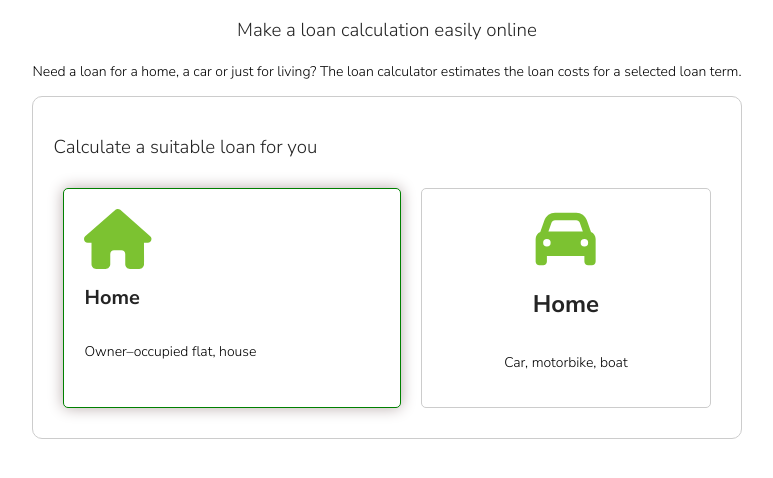
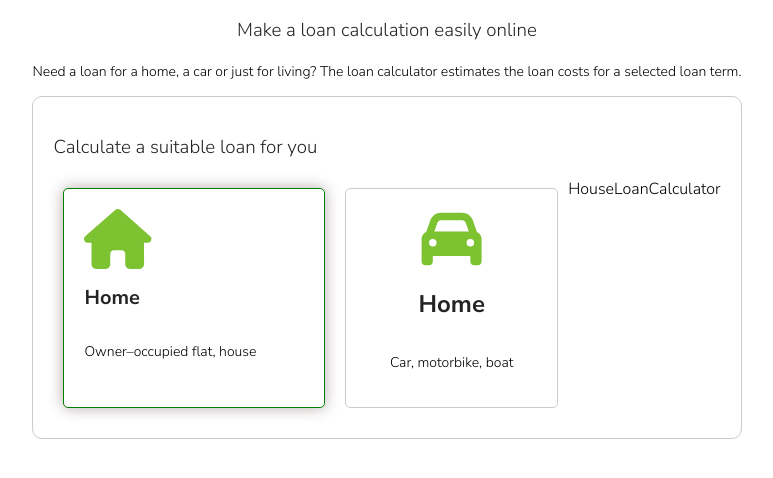
Before and after one commit to Trinkku/LoanCalculator_react, a React (Create React App) app: page / in a window 1280 px wide. Shown: the top 478 px of the page, without its empty margins (253-1026 px from the left). Built offline with nearby package versions, Linux system fonts and the light colour scheme.

Commit message:
Clicked car

```diff
--- a/src/Components/Calculator/Calculator.jsx
+++ b/src/Components/Calculator/Calculator.jsx
@@ -2,6 +2,8 @@ import React, { useState } from 'react'
 import './Calculator.css'
 import { FontAwesomeIcon } from '@fortawesome/react-fontawesome'
 import { faHouse, faCar } from '@fortawesome/free-solid-svg-icons'
+import HouseLoanCalculator from '../HouseLoan/HouseLoanCalculator'
+import CarLoanCalculator from '../CarLoan/CarLoanCalculator'
 
 
 export default function Calculator() {
@@ -11,6 +13,10 @@ export default function Calculator() {
   const handleHouseClick = () => {
     setSelectedLoan('house')
     console.log("clicked house")
+  }
+  const handleCarClick = () => {
+    setSelectedLoan('car')
+    console.log("clicked car")
   }
 
   return (
@@ -28,7 +34,8 @@ export default function Calculator() {
                     <h2>Home</h2>
                     <p>Car, motorbike, boat</p>
                 </div>
-
+                {selectedLoan === 'house' && <HouseLoanCalculator />}
+                {selectedLoan === 'car' && <CarLoanCalculator />}
         </div>
     </div>
   )
```
